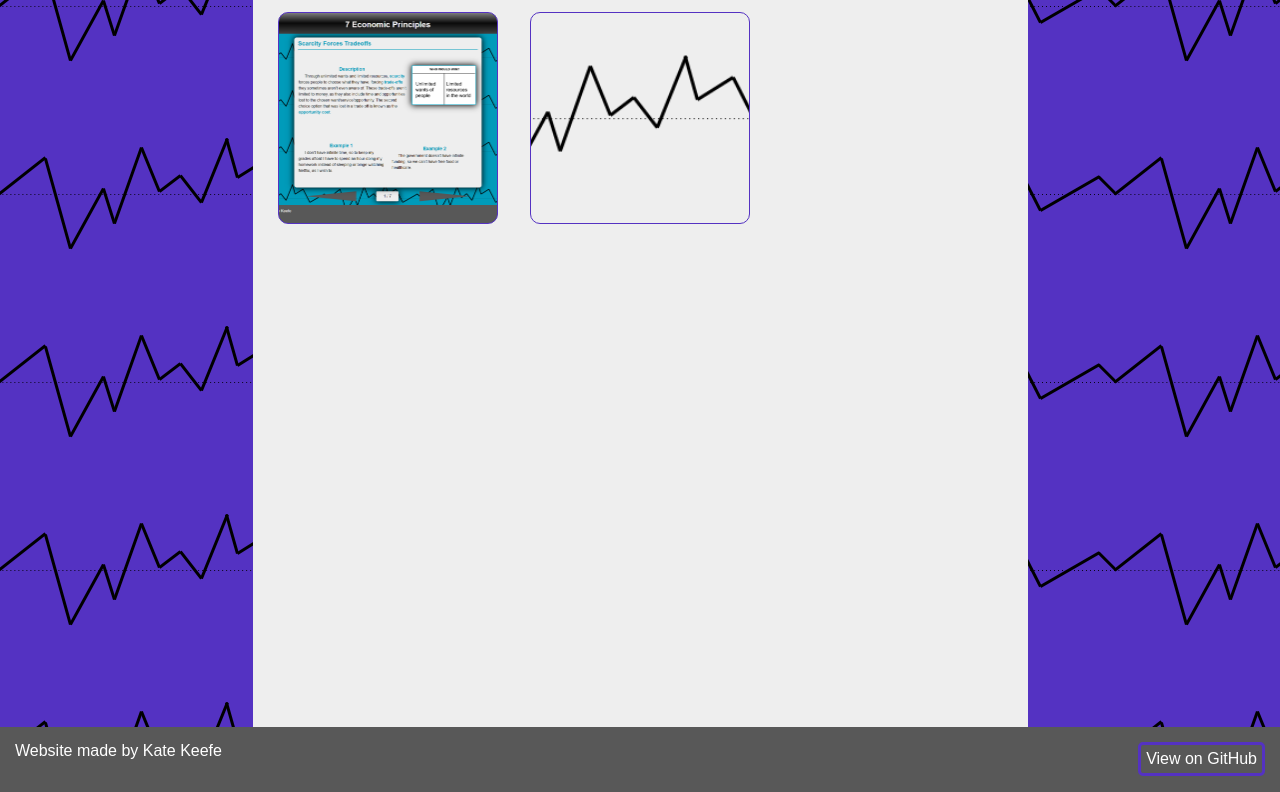
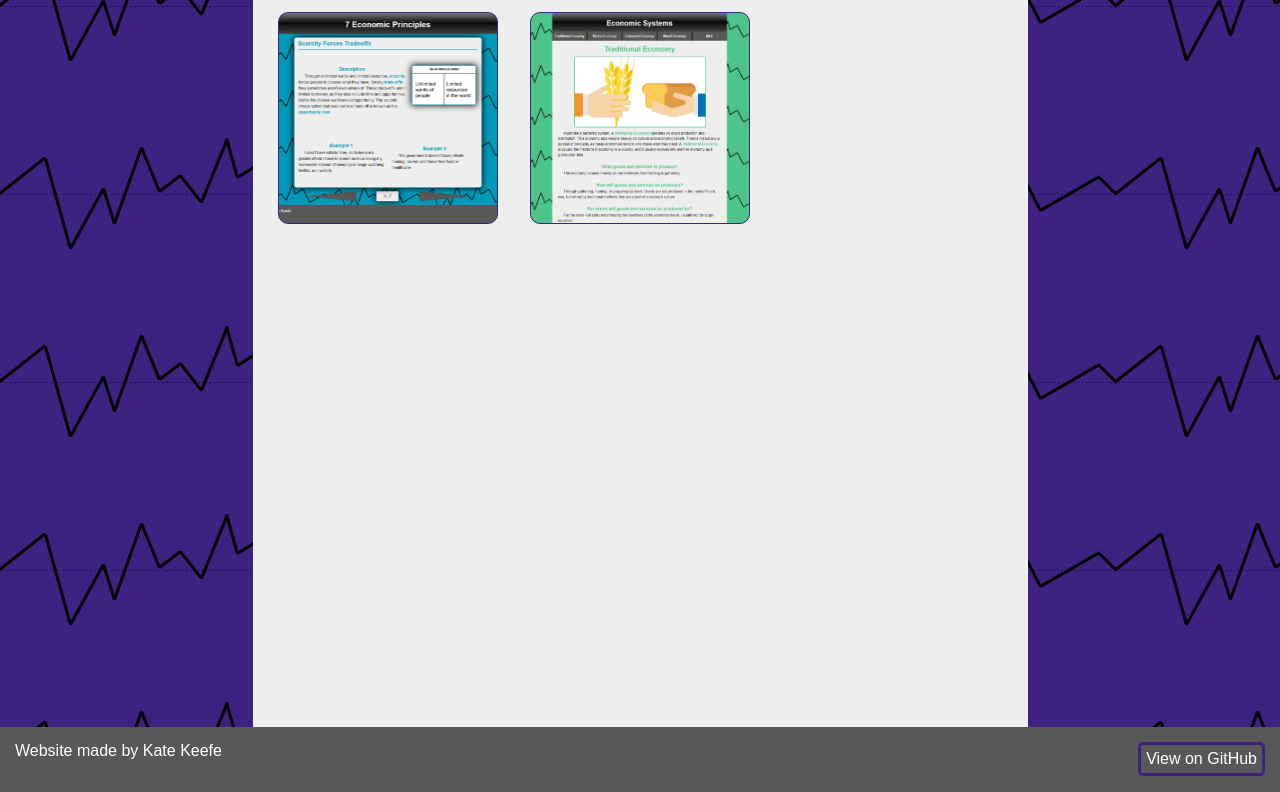
Before and after one commit to Kmek/EconomicsProjectsB2, a plain HTML site: page index.html in a window 1280 px wide. Shown: the part 88-880 px from the top of the page. Drawn offline with Linux system fonts and the light colour scheme.

Commit message:
Little tweaks, add image

```diff
--- a/scripts/projects.js
+++ b/scripts/projects.js
@@ -4,7 +4,7 @@ projectSets = [{
     link: "https://kmek.github.io/Economics7Principles/"
 }, {
     title: "Economic Systems",
-    picture: "media/graph.png",
+    picture: "media/economicSystems.PNG",
     link: "https://kmek.github.io/EconomicSystems/"
 }]
 
--- a/scripts/script.js
+++ b/scripts/script.js
@@ -12,4 +12,4 @@ function changeAccent(color) {
     document.documentElement.style.setProperty('--accent', color)
 }
 // Change color of page
-changeAccent("#5432c2")
+changeAccent("#3e2282")
--- a/styles/page.css
+++ b/styles/page.css
@@ -7,7 +7,7 @@
 
 :root {
     --footer: #585858; /* a specific grey */
-    --accent: #000000; /* a dark blue */
+    --accent: #000000;
     --minW: 600px;
 }
 
```
Also changed, not shown: docs/tradeHelper.html (+2 -2 lines), media/economicSystems.PNG (added).
